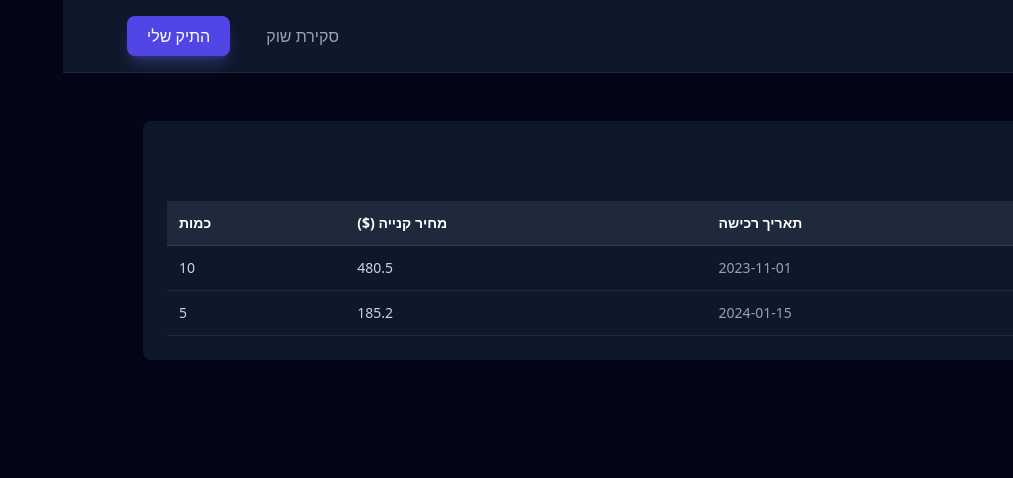
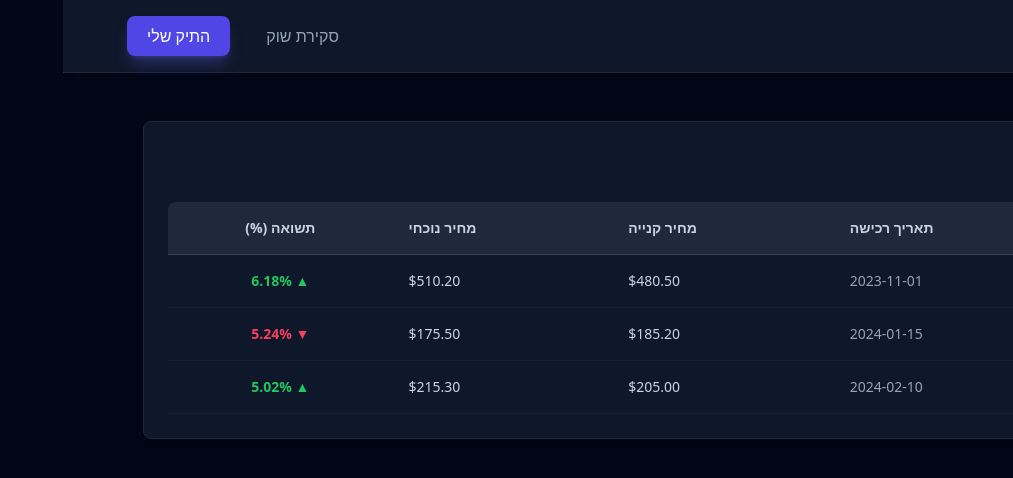
Before and after one commit to DanV-Codes/market-dashboard, a React (Create React App) app: page / in a window 1280 px wide. Both pictures are taken after a click on the button "התיק שלי". Shown: the top 478 px of the page, without its empty margins (267-1280 px from the left). Built offline with nearby package versions, Linux system fonts and the light colour scheme.

Commit message:
added ROI calculation and styling to portfolio. UI fix: centered return percentage column

```diff
--- a/src/components/PortfolioTracker.js
+++ b/src/components/PortfolioTracker.js
@@ -1,35 +1,58 @@
 import React from 'react';
 
-// ה"מסד נתונים" שלך - ממש קל לערוך ולהוסיף מניות חדשות!
+// מסד הנתונים האישי שלך
 const myPortfolio = [
   { symbol: "SNPS", buyDate: "2023-11-01", buyPrice: 480.50, quantity: 10 },
-  { symbol: "AAPL", buyDate: "2024-01-15", buyPrice: 185.20, quantity: 5 }
+  { symbol: "AAPL", buyDate: "2024-01-15", buyPrice: 185.20, quantity: 5 },
+  { symbol: "TSLA", buyDate: "2024-02-10", buyPrice: 205.00, quantity: 8 } // הוספתי עוד מניה בשביל הדוגמה
 ];
+
+// סימולציה של מחירי הבורסה נכון לרגע זה (Market Data)
+const currentMarketPrices = {
+  "SNPS": 510.20,
+  "AAPL": 175.50,
+  "TSLA": 215.30
+};
 
 const PortfolioTracker = () => {
   return (
-    <div className="p-6 bg-slate-900 rounded-lg shadow-lg">
+    <div className="p-6 bg-slate-900 rounded-lg shadow-lg border border-slate-800">
       <h2 className="text-2xl font-bold mb-6 text-indigo-400">התיק האישי שלי</h2>
 
       <div className="overflow-x-auto">
         <table className="min-w-full text-left text-sm">
-          <thead className="border-b border-slate-700 bg-slate-800">
+          <thead className="border-b border-slate-700 bg-slate-800 text-slate-300">
             <tr>
-              <th className="p-3">סימול</th>
-              <th className="p-3">תאריך רכישה</th>
-              <th className="p-3">מחיר קנייה ($)</th>
-              <th className="p-3">כמות</th>
+              <th className="p-4 font-semibold rounded-tr-lg">סימול</th>
+              <th className="p-4 font-semibold">תאריך רכישה</th>
+              <th className="p-4 font-semibold">מחיר קנייה</th>
+              <th className="p-4 font-semibold">מחיר נוכחי</th>
+              <th className="p-4 font-semibold rounded-tl-lg text-center">תשואה (%)</th>
             </tr>
           </thead>
           <tbody>
-            {myPortfolio.map((item, index) => (
-              <tr key={index} className="border-b border-slate-800 hover:bg-slate-800/50">
-                <td className="p-3 font-bold text-white">{item.symbol}</td>
-                <td className="p-3 text-slate-400">{item.buyDate}</td>
-                <td className="p-3 text-slate-300">{item.buyPrice}</td>
-                <td className="p-3 text-slate-300">{item.quantity}</td>
-              </tr>
-            ))}
+            {myPortfolio.map((item, index) => {
+              // שליפת המחיר העדכני של המניה מהסימולציה שלנו
+              const currentPrice = currentMarketPrices[item.symbol];
+
+              // חישוב התשואה: (נוכחי - קנייה) חלקי קנייה כפול 100
+              const profitPercent = ((currentPrice - item.buyPrice) / item.buyPrice) * 100;
+
+              // האם אנחנו ברווח? (גדול או שווה לאפס)
+              const isPositive = profitPercent >= 0;
+
+              return (
+                <tr key={index} className="border-b border-slate-800/50 hover:bg-slate-800/80 transition-colors">
+                  <td className="p-4 font-bold text-white">{item.symbol}</td>
+                  <td className="p-4 text-slate-400">{item.buyDate}</td>
+                  <td className="p-4 text-slate-300">${item.buyPrice.toFixed(2)}</td>
+                  <td className="p-4 text-slate-300">${currentPrice.toFixed(2)}</td>
+                  <td className={`p-4 font-bold flex items-center justify-center gap-1 ${isPositive ? 'text-green-500' : 'text-rose-500'}`}>
+                    {isPositive ? '▲' : '▼'} {Math.abs(profitPercent).toFixed(2)}%
+                  </td>
+                </tr>
+              );
+            })}
           </tbody>
         </table>
       </div>
```
